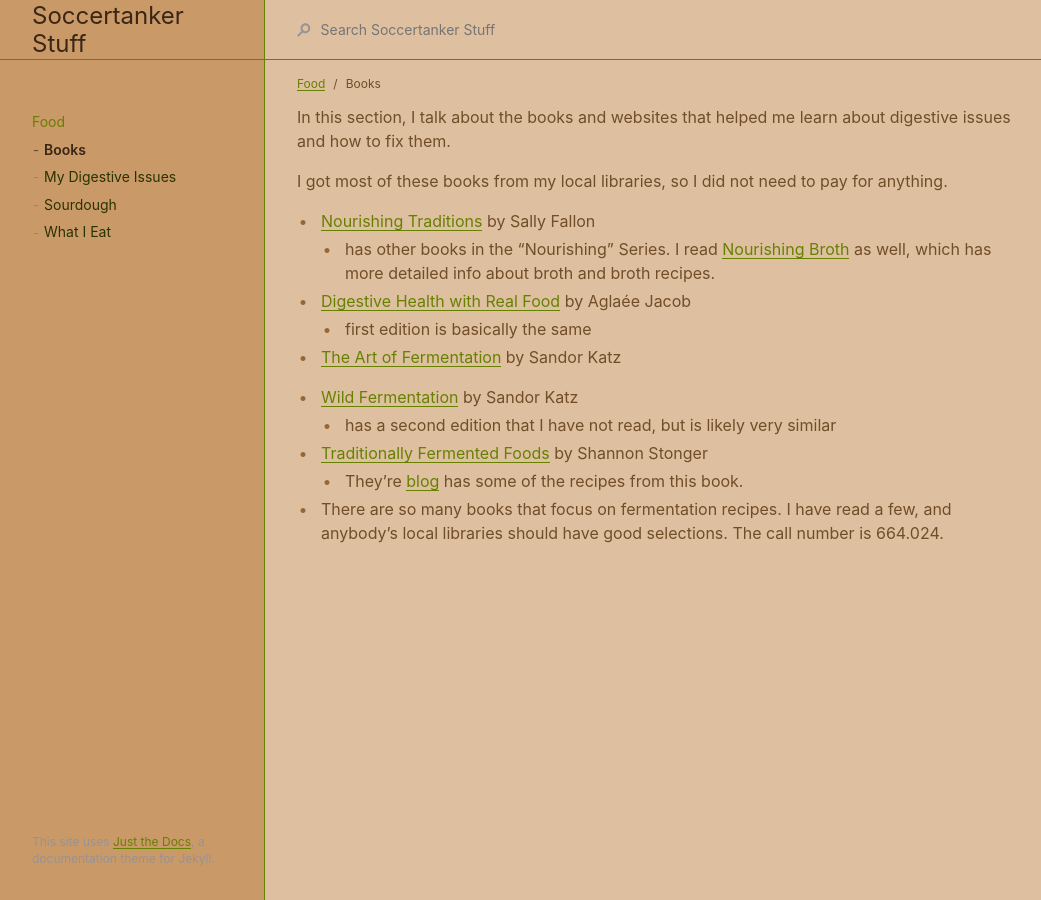
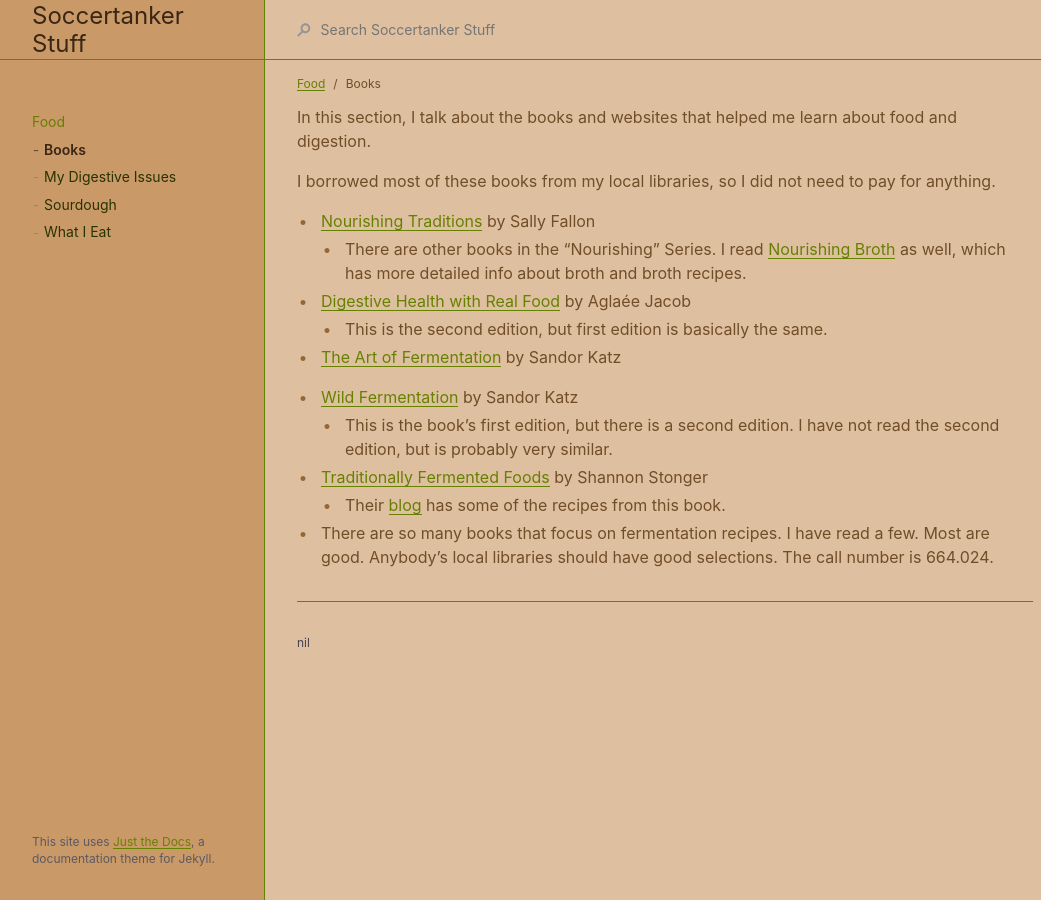
Before and after one commit to Soccertanker/Soccertanker.github.io, a Jekyll site: the page built from docs/food/books.md, in a window 1280 px wide. Shown: the whole page, without its empty margins (107-1148 px from the left). Built offline with Jekyll 4.4.1, drawn with Linux system fonts in a browser that asks for light colours.

Commit message:
fixed a typo

```diff
--- a/_config.yml
+++ b/_config.yml
@@ -12,8 +12,10 @@ plugins:
 compress_html:
         blanklines: true
 
-color_scheme: "nil"
+color_scheme: nil
 
 latex:
         source: https://cdnjs.cloudflare.com/ajax/libs/mathjax/2.7.5/latest.js?config=TeX-AMS_CHTML
         config: 'MathJax.Hub.Config({ TeX: { equationNumbers: { autoNumber: "AMS" } } })'
+
+footer_content: nil
--- a/_includes/head_custom.html
+++ b/_includes/head_custom.html
@@ -6,3 +6,6 @@
     src="{{ site.latex.source }}">
   </script>
 {% endif %}
+
+<link rel="icon" type="image/png" sizes="32x32" href="/assets/images/favicon/favicon-32x32.png">
+<link rel="icon" type="image/png" sizes="16x16" href="/assets/images/favicon/favicon-16x16.png">
--- a/_layouts/default.html
+++ b/_layouts/default.html
@@ -25,7 +25,7 @@ layout: table_wrappers
         {% include nav.html %}
       </div>
       <footer class="site-footer">
-        <p class="text-small text-grey-dk-000 mb-4">This site uses <a href="https://github.com/pmarsceill/just-the-docs">Just the Docs</a>, a documentation theme for Jekyll.</p>
+        <p class="text-small text-grey-dk-100 mb-4">This site uses <a href="https://github.com/pmarsceill/just-the-docs">Just the Docs</a>, a documentation theme for Jekyll.</p>
       </footer>
     </div>
     <div class="main-content-wrap js-main-content" tabindex="0">
@@ -89,7 +89,7 @@ layout: table_wrappers
           {% if site.footer_content != nil %}
             <hr>
             <footer role="contentinfo">
-              <p class="text-small text-grey-dk-000 mb-0">{{ site.footer_content }}</p>
+              <p class="text-small text-grey-dk-200 mb-0">{{ site.footer_content }}</p>
             </footer>
           {% endif %}
 
--- a/docs/food/books.md
+++ b/docs/food/books.md
@@ -5,22 +5,22 @@ permalink: /food/books/
 parent: Food
 ---
 
-In this section, I talk about the books and websites that helped me learn about digestive issues and how to fix them.
+In this section, I talk about the books and websites that helped me learn about food and digestion.
 
-I got most of these books from my local libraries, so I did not need to pay for anything.
+I borrowed most of these books from my local libraries, so I did not need to pay for anything.
 
 * [Nourishing Traditions](https://www.amazon.com/Nourishing-Traditions-Challenges-Politically-Dictocrats/dp/0967089735/ref=sr_1_1?crid=3XPSWVH1UI8E&dchild=1&keywords=nourishing+traditions&qid=1587049164&sprefix=nourishing+traditions%2Caps%2C219&sr=8-1) by Sally Fallon
-	* has other books in the "Nourishing" Series. I read [Nourishing Broth](https://www.amazon.com/Nourishing-Broth-Old-Fashioned-Remedy-Modern-ebook/dp/B00HQ2N2KA/ref=sr_1_1?dchild=1&keywords=nourishing+broths&qid=1587049490&sr=8-1) as well, which has more detailed info about broth and broth recipes.
+	* There are other books in the "Nourishing" Series. I read [Nourishing Broth](https://www.amazon.com/Nourishing-Broth-Old-Fashioned-Remedy-Modern-ebook/dp/B00HQ2N2KA/ref=sr_1_1?dchild=1&keywords=nourishing+broths&qid=1587049490&sr=8-1) as well, which has more detailed info about broth and broth recipes.
 
 * [Digestive Health with Real Food](https://www.amazon.com/Digestive-Health-REAL-Updated-Expanded/dp/0988717271/ref=sr_1_1?dchild=1&keywords=digestive+health+with+real+food&qid=1587049186&sr=8-1) by Aglaée Jacob
-	* first edition is basically the same
+	* This is the second edition, but first edition is basically the same.
 
 * [The Art of Fermentation](https://www.amazon.com/Art-Fermentation-Depth-Exploration-Essential/dp/B00BPUXOCA/ref=tmm_aud_swatch_0?_encoding=UTF8&qid=1587049256&sr=8-1) by Sandor Katz
 
 * [Wild Fermentation](https://www.amazon.com/Wild-Fermentation-Flavor-Nutrition-Live-Culture/dp/1931498237/ref=sr_1_4?dchild=1&keywords=wild+fermentation&qid=1587049313&sr=8-4) by Sandor Katz
-	* has a second edition that I have not read, but is likely very similar
+	* This is the book's first edition, but there is a second edition. I have not read the second edition, but is probably very similar.
 
 * [Traditionally Fermented Foods](https://www.amazon.com/Traditionally-Fermented-Foods-Old-Fashioned-Sustainable/dp/162414330X/ref=as_li_ss_tl?ie=UTF8&qid=1477407632&sr=8-1&keywords=traditionally+fermented+foods&linkCode=sl1&tag=nouridays-20&linkId=4af8e1d6e130a20830f3ed17b5587542) by Shannon Stonger
-	* They're [blog](https://www.nourishingdays.com/) has some of the recipes from this book.
+	* Their [blog](https://www.nourishingdays.com/) has some of the recipes from this book.
 
-* There are so many books that focus on fermentation recipes. I have read a few, and anybody's local libraries should have good selections. The call number is 664.024.
+* There are so many books that focus on fermentation recipes. I have read a few. Most are good. Anybody's local libraries should have good selections. The call number is 664.024.
```
Also changed, not shown: assets/images/favicon/favicon-16x16.png (added), assets/images/favicon/favicon-32x32.png (added).
